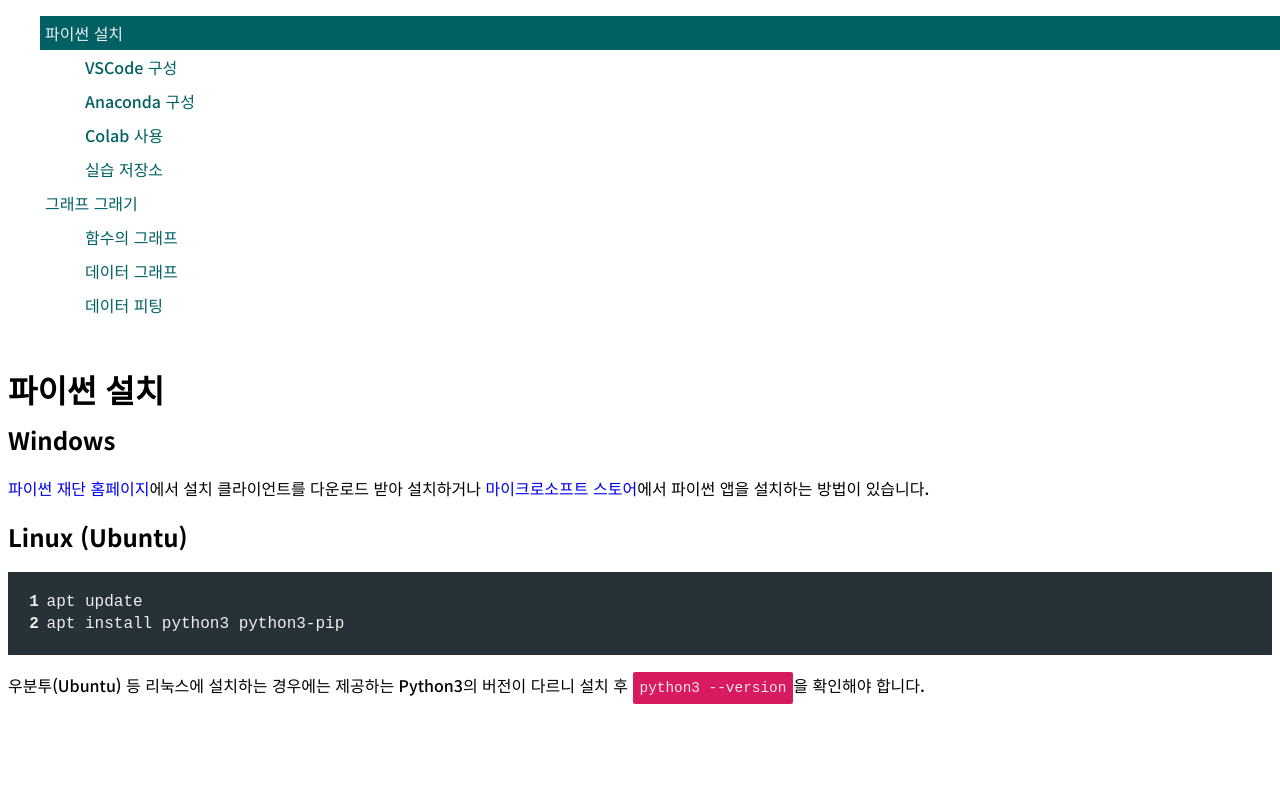
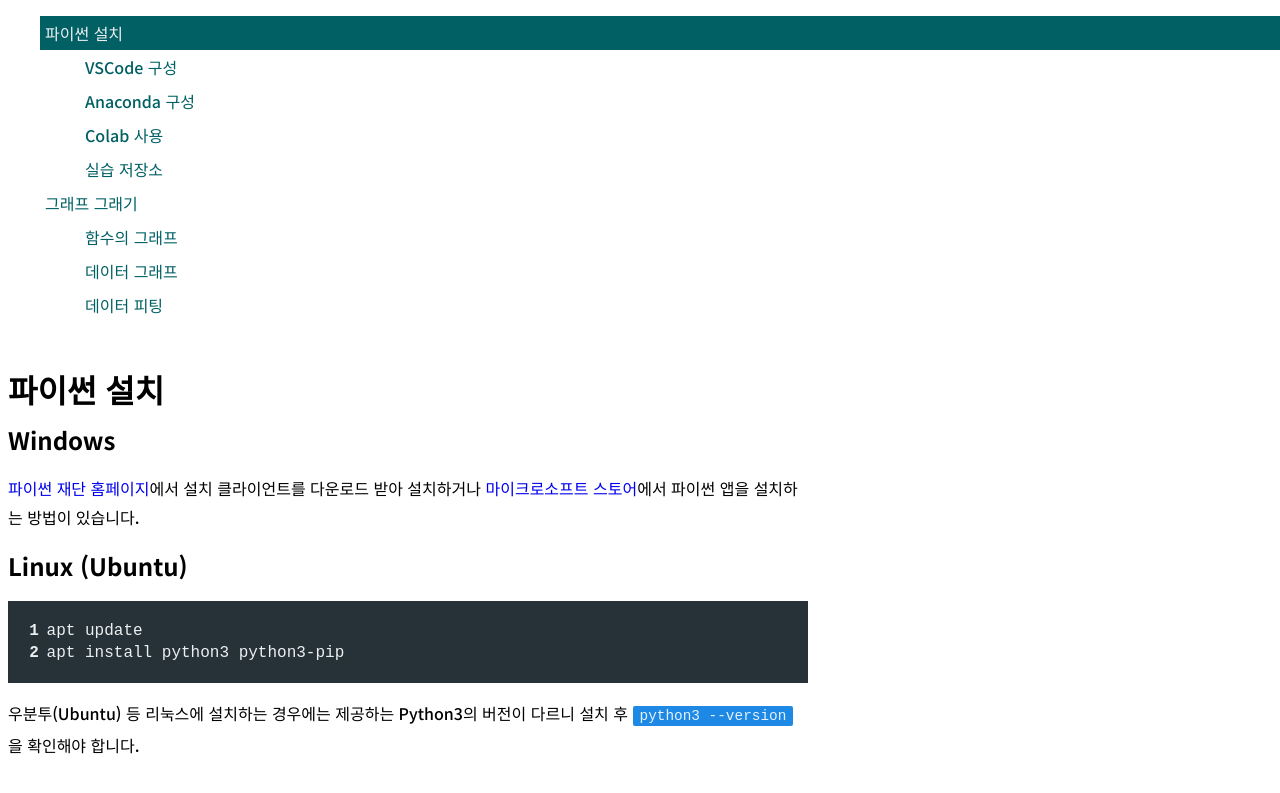
Before and after one commit to CNU-Computer-Physics/CNU-Computer-Physics.github.io, a Jekyll site: the page built from docs/python_install/index.md, in a window 1280 px wide. Shown: the top 793 px of the page. Built offline with Jekyll 4.4.1, drawn with Linux system fonts in a browser that asks for light colours; nearby versions of some CDN libraries; some web fonts are replaced.

Commit message:
눈을 피곤하게 만드는 속성을 변경

```diff
--- a/_sass/common.sass
+++ b/_sass/common.sass
@@ -3,3 +3,4 @@ a
 article
   padding: 1rem 0.5rem
   line-height: 1.8em
+  max-width: 800px
--- a/_sass/highlighter-rouge.sass
+++ b/_sass/highlighter-rouge.sass
@@ -1,10 +1,11 @@
 code
-  display: inline-block
+  // display: inline-block
   box-sizing: content-box
   padding: 2px 7px
   border-radius: 2px
-  background: material-color('pink', '600')
-  color: material-color('pink', '50')
+  margin: auto
+  background: material-color('blue', '600')
+  color: material-color('blue', '50')
   font-size: 0.9em
 pre > code
   overflow-x: auto
```
